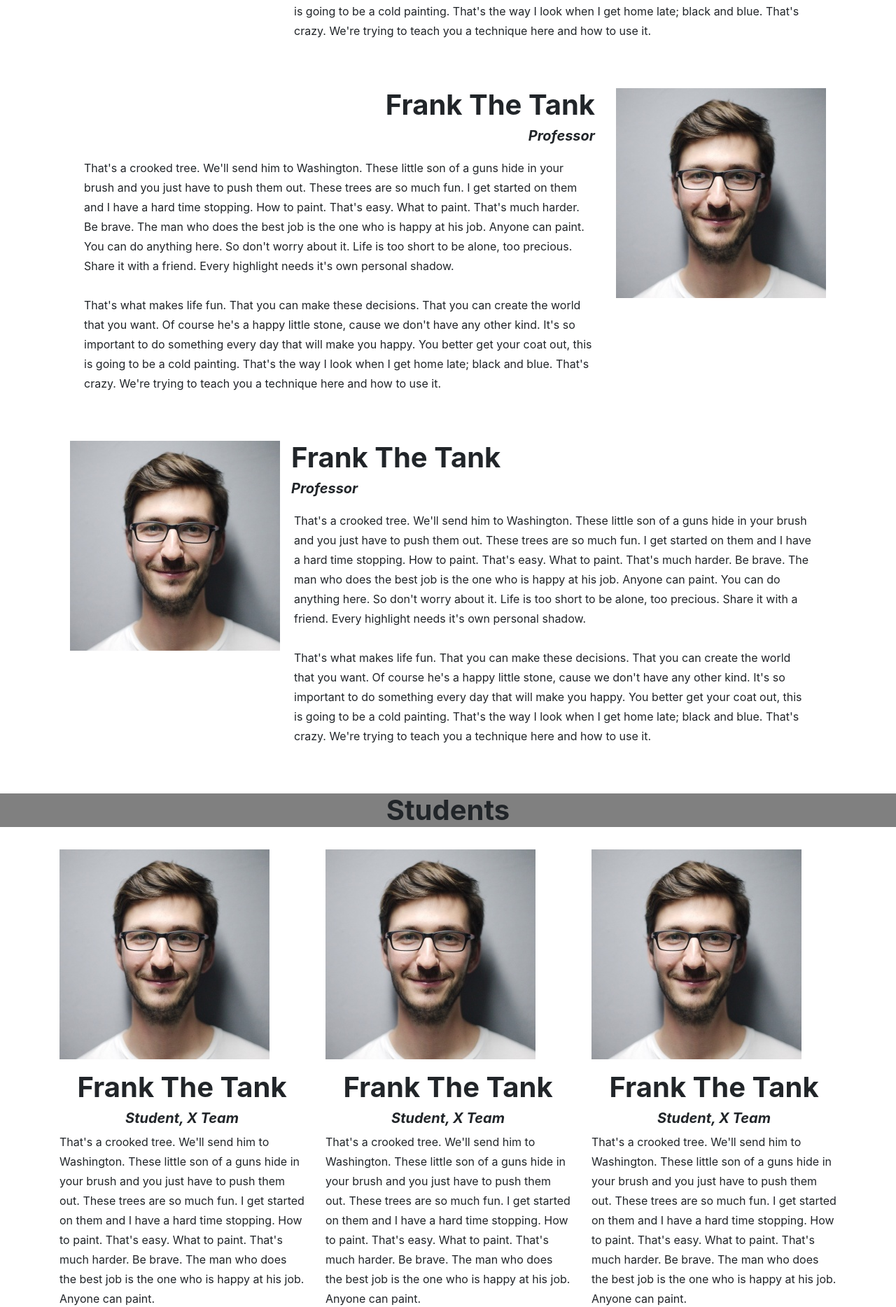
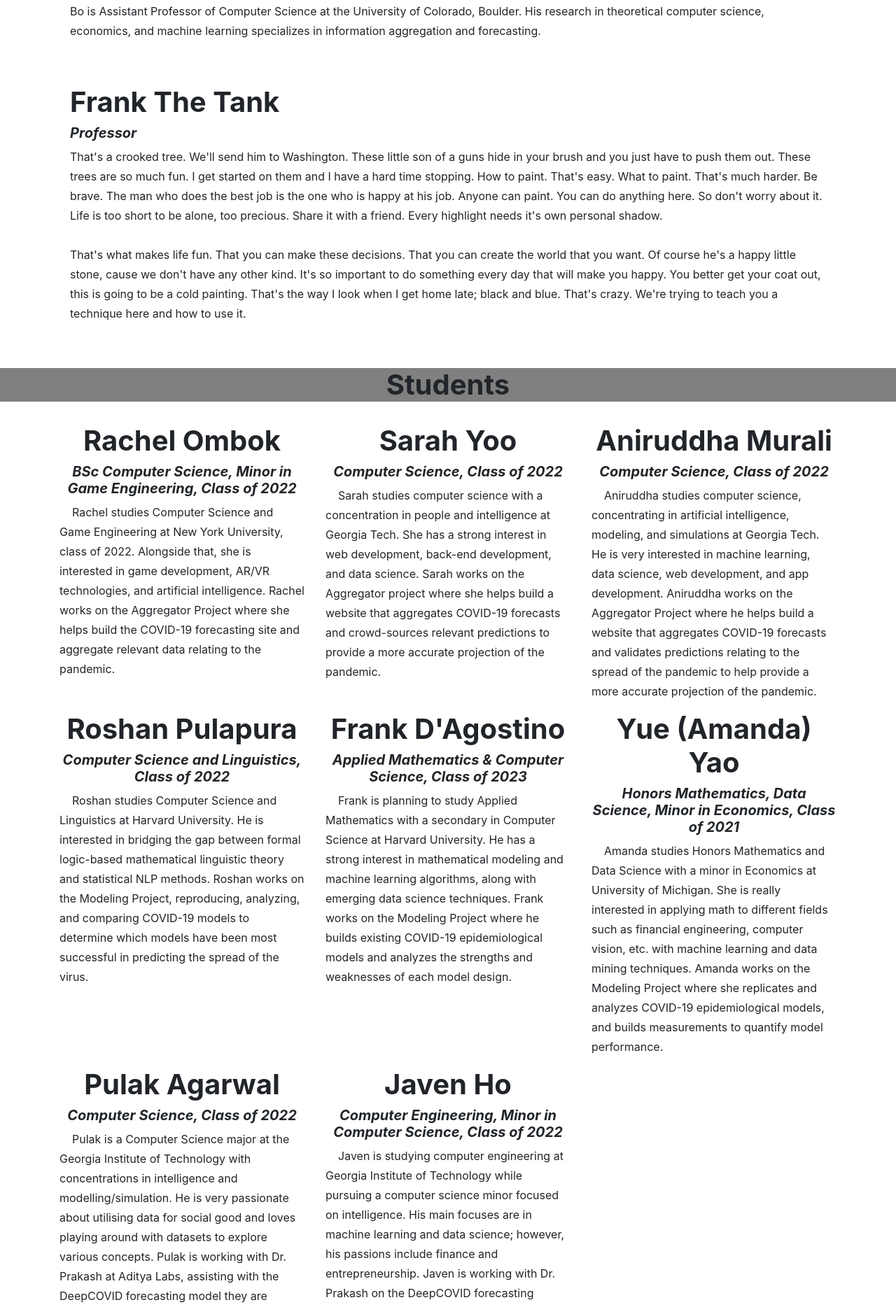
Before and after one commit to GTIdeas2020REU/GTIdeas2020REU.github.io, a React (Create React App) app: page /about in a window 1280 px wide. Shown: the part 846-2714 px from the top of the page at 70% size. Built offline with nearby package versions, Linux system fonts and the light colour scheme.

Commit message:
gtideas site

```diff
--- a/src/components/NavigationBar/index.js
+++ b/src/components/NavigationBar/index.js
@@ -33,7 +33,7 @@ export const NavigationBar = () => (
       <div className="col-md-12">
           <Router>
               <Navbar className="color-nav" variant="dark" expand="lg" sticky="top">
-                  <Navbar.Brand href="/">GT IDEAS REU Summer 2020</Navbar.Brand>
+                  <Navbar.Brand href="/">COV-IDEAS REU 2020</Navbar.Brand>
                   <Navbar.Toggle aria-controls="basic-navbar-nav" />
                   <Navbar.Collapse id="basic-navbar-nav">
                       <Nav className="ml-auto">
--- a/src/pages/About.css
+++ b/src/pages/About.css
@@ -37,3 +37,11 @@
     margin: 20px;
     margin-right: 320px;
   }
+
+  .textindent{
+    text-indent: 18px;
+  }
+
+  #centerp{
+    text-align: center;
+  }
--- a/src/pages/About.js
+++ b/src/pages/About.js
@@ -26,7 +26,7 @@ export default class About extends React.Component {
         {/*<Image src={person} className="header-image" />*/}
         <Jumbotron fluid style={jumbotronstyle}>
           <h2>About Us</h2>
-          <p style={{color: 'white'}}>*Tagline goes here*</p>
+          <p style={{color: 'white'}} id='centerp'>*Tagline goes here*</p>
         </Jumbotron>
         <h1 style={{backgroundColor:'gray'}}>Faculty</h1>
         <br></br>
@@ -34,30 +34,25 @@ export default class About extends React.Component {
 
         <Container>
           <Col xs={12} sm={12} smOffset={2}>
-            <Image src={person} className="about-profile-pic-left" />
-            <h1 className='leftnamestyle'>Frank The Tank</h1>
+
+            <h1 className='leftnamestyle'>Jacob Abernethy</h1>
             <h5 className='leftnamestyle'><i>Professor, X Project Lead</i></h5>
-            <p className='leftbiostyle'>That's a crooked tree. We'll send him to Washington. These little son of a guns hide in your brush and you just have to push them out. These trees are so much fun. I get started on them and I have a hard time stopping. How to paint. That's easy. What to paint. That's much harder. Be brave. The man who does the best job is the one who is happy at his job.
-            Anyone can paint. You can do anything here. So don't worry about it. Life is too short to be alone, too precious. Share it with a friend. Every highlight needs it's own personal shadow.<br></br><br></br>
-            That's what makes life fun. That you can make these decisions. That you can create the world that you want. Of course he's a happy little stone, cause we don't have any other kind. It's so important to do something every day that will make you happy.
-            You better get your coat out, this is going to be a cold painting. That's the way I look when I get home late; black and blue. That's crazy. We're trying to teach you a technique here and how to use it.</p>
+            <p className='leftnamestyle'>Jacob Abernethy is an Assistant Professor in Computer Science at Georgia Tech. He started his faculty career in the Department of Electrical Engineering and Computer Science at the University of Michigan. In October 2011 he finished a PhD in the Division of Computer Science at the University of California at Berkeley, and then spent nearly two years as a Simons postdoctoral fellow at the CIS department at UPenn. Abernethy's primary interest is in Machine Learning, with a particular focus in sequential decision making, online learning, online algorithms and adversarial learning models.
+</p>
           </Col>
           <br></br><br></br>
           <Col xs={12} sm={12} smOffset={2}>
-            <Image src={person} className="about-profile-pic-right" />
-            <h1 className='rightnamestyle'>Frank The Tank</h1>
-            <h5 className='rightnamestyle'><i>Professor</i></h5>
-            <p className='rightbiostyle'>That's a crooked tree. We'll send him to Washington. These little son of a guns hide in your brush and you just have to push them out. These trees are so much fun. I get started on them and I have a hard time stopping. How to paint. That's easy. What to paint. That's much harder. Be brave. The man who does the best job is the one who is happy at his job.
-            Anyone can paint. You can do anything here. So don't worry about it. Life is too short to be alone, too precious. Share it with a friend. Every highlight needs it's own personal shadow.<br></br><br></br>
-            That's what makes life fun. That you can make these decisions. That you can create the world that you want. Of course he's a happy little stone, cause we don't have any other kind. It's so important to do something every day that will make you happy.
-            You better get your coat out, this is going to be a cold painting. That's the way I look when I get home late; black and blue. That's crazy. We're trying to teach you a technique here and how to use it.</p>
+
+            <h1 className='leftnamestyle'>Bo Waggoner</h1>
+            <h5 className='leftnamestyle'><i>Professor</i></h5>
+            <p className='leftnamestyle'>Bo is Assistant Professor of Computer Science at the University of Colorado, Boulder. His research in theoretical computer science, economics, and machine learning specializes in information aggregation and forecasting.</p>
           </Col>
           <br></br><br></br>
           <Col xs={12} sm={12} smOffset={2}>
-            <Image src={person} className="about-profile-pic-left" />
+
             <h1 className='leftnamestyle'>Frank The Tank</h1>
             <h5 className='leftnamestyle'><i>Professor</i></h5>
-            <p className='leftbiostyle'>That's a crooked tree. We'll send him to Washington. These little son of a guns hide in your brush and you just have to push them out. These trees are so much fun. I get started on them and I have a hard time stopping. How to paint. That's easy. What to paint. That's much harder. Be brave. The man who does the best job is the one who is happy at his job.
+            <p className='leftnamestyle'>That's a crooked tree. We'll send him to Washington. These little son of a guns hide in your brush and you just have to push them out. These trees are so much fun. I get started on them and I have a hard time stopping. How to paint. That's easy. What to paint. That's much harder. Be brave. The man who does the best job is the one who is happy at his job.
             Anyone can paint. You can do anything here. So don't worry about it. Life is too short to be alone, too precious. Share it with a friend. Every highlight needs it's own personal shadow.<br></br><br></br>
             That's what makes life fun. That you can make these decisions. That you can create the world that you want. Of course he's a happy little stone, cause we don't have any other kind. It's so important to do something every day that will make you happy.
             You better get your coat out, this is going to be a cold painting. That's the way I look when I get home late; black and blue. That's crazy. We're trying to teach you a technique here and how to use it.</p>
@@ -71,27 +66,102 @@ export default class About extends React.Component {
         <Container>
           <Row>
             <Col>
-            <Image src={person} className="about-profile-pic-left" />
-            <h1 >Frank The Tank</h1>
-            <h5 ><i>Student, X Team</i></h5>
-            <p >That's a crooked tree. We'll send him to Washington. These little son of a guns hide in your brush and you just have to push them out. These trees are so much fun. I get started on them and I have a hard time stopping. How to paint. That's easy. What to paint. That's much harder. Be brave. The man who does the best job is the one who is happy at his job.
-            Anyone can paint.</p>
+
+            <h1 >Rachel Ombok</h1>
+            <h5 ><i>BSc Computer Science, Minor in Game Engineering, Class of 2022</i></h5>
+            <p className='textindent'>Rachel studies Computer Science and Game Engineering at New York University, class of 2022.
+              Alongside that, she is interested in game development, AR/VR technologies, and artificial intelligence.
+              Rachel works on the Aggregator Project where she helps build the COVID-19 forecasting site and aggregate relevant data relating to the pandemic.
+</p>
             </Col>
             <Col>
-            <Image src={person} className="about-profile-pic-left" />
-            <h1 >Frank The Tank</h1>
-            <h5 ><i>Student, X Team</i></h5>
-            <p >That's a crooked tree. We'll send him to Washington. These little son of a guns hide in your brush and you just have to push them out. These trees are so much fun. I get started on them and I have a hard time stopping. How to paint. That's easy. What to paint. That's much harder. Be brave. The man who does the best job is the one who is happy at his job.
-            Anyone can paint. </p>
+
+            <h1 >Sarah Yoo</h1>
+            <h5 ><i>Computer Science, Class of 2022</i></h5>
+            <p className='textindent'>Sarah studies computer science with a concentration in people and intelligence at Georgia Tech.
+              She has a strong interest in web development, back-end development, and data science.
+              Sarah works on the Aggregator project where she helps build a website that aggregates COVID-19 forecasts and crowd-sources relevant predictions to provide a more accurate projection of the pandemic.
+ </p>
             </Col>
             <Col>
-            <Image src={person} className="about-profile-pic-left" />
-            <h1 >Frank The Tank</h1>
-            <h5 ><i>Student, X Team</i></h5>
-            <p>That's a crooked tree. We'll send him to Washington. These little son of a guns hide in your brush and you just have to push them out. These trees are so much fun. I get started on them and I have a hard time stopping. How to paint. That's easy. What to paint. That's much harder. Be brave. The man who does the best job is the one who is happy at his job.
-            Anyone can paint. </p>
+
+            <h1 >Aniruddha Murali</h1>
+            <h5 ><i>Computer Science, Class of 2022</i></h5>
+            <p className='textindent'>Aniruddha studies computer science, concentrating in artificial intelligence, modeling, and simulations at Georgia Tech. He is very interested in machine learning, data science, web development, and app development. Aniruddha works on the Aggregator Project where he helps build a website that aggregates COVID-19 forecasts and validates predictions relating to the spread of the pandemic to help provide a more accurate projection of the pandemic.
+</p>
 
             </Col>
+          </Row>
+          <Row>
+
+          <Col>
+
+            <h1 >Roshan Pulapura</h1>
+            <h5 ><i>Computer Science and Linguistics, Class of 2022</i></h5>
+            <p className='textindent'>Roshan studies Computer Science and Linguistics at Harvard University.
+            He is interested in bridging the gap between formal logic-based mathematical linguistic theory and statistical NLP methods.
+            Roshan works on the Modeling Project, reproducing, analyzing, and comparing COVID-19 models to determine which models have been most successful in predicting the spread of the virus.
+
+</p>
+            </Col>
+
+            <Col>
+
+            <h1 >Frank D'Agostino</h1>
+            <h5 ><i>Applied Mathematics & Computer Science, Class of 2023</i></h5>
+            <p className='textindent'>Frank is planning to study Applied Mathematics with a secondary in Computer Science at Harvard University.
+            He has a strong interest in mathematical modeling and machine learning algorithms, along with emerging data science techniques.
+            Frank works on the Modeling Project where he builds existing COVID-19 epidemiological models and analyzes the strengths and weaknesses of each model design.
+
+</p>
+            </Col>
+
+            <Col>
+
+            <h1 >Yue (Amanda) Yao</h1>
+            <h5 ><i>Honors Mathematics, Data Science, Minor in Economics, Class of 2021</i></h5>
+            <p className='textindent'>Amanda studies Honors Mathematics and Data Science with a minor in Economics at University of Michigan.
+             She is really interested in applying math to different fields such as financial engineering, computer vision, etc. with machine learning and data mining techniques.
+             Amanda works on the Modeling Project where she replicates and analyzes COVID-19 epidemiological models, and builds measurements to quantify model performance.
+
+</p>
+            </Col>
+
+
+          </Row>
+          <Row>
+
+            <Col>
+
+            <h1 >Pulak Agarwal</h1>
+            <h5 ><i>Computer Science, Class of 2022</i></h5>
+            <p className='textindent'>Pulak is a Computer Science major at the Georgia Institute of Technology with concentrations in intelligence and modelling/simulation.
+            He is very passionate about utilising data for social good and loves playing around with datasets to explore various concepts.
+            Pulak is working with Dr. Prakash at Aditya Labs, assisting with the DeepCOVID forecasting model they are building to forecast COVID mortality.
+
+
+</p>
+            </Col>
+
+            <Col >
+
+            <h1 >Javen Ho</h1>
+            <h5 ><i>Computer Engineering, Minor in Computer Science, Class of 2022</i></h5>
+            <p className='textindent'>Javen is studying computer engineering at Georgia Institute of Technology while pursuing a computer science minor focused on intelligence.
+            His main focuses are in machine learning and data science; however, his passions include finance and entrepreneurship.
+            Javen is working with Dr. Prakash on the DeepCOVID forecasting model.
+</p>
+            </Col>
+
+            <Col >
+
+            <h1 ></h1>
+            <h5 ><i></i></h5>
+            <p className='textindent'>
+</p>
+            </Col>
+
+
           </Row>
         </Container>
 
```
Also changed, not shown: src/App.js (+1 -40 lines), src/pages/Aggregators.js (+10 -6 lines), src/pages/Home.js (+10 -11 lines).
